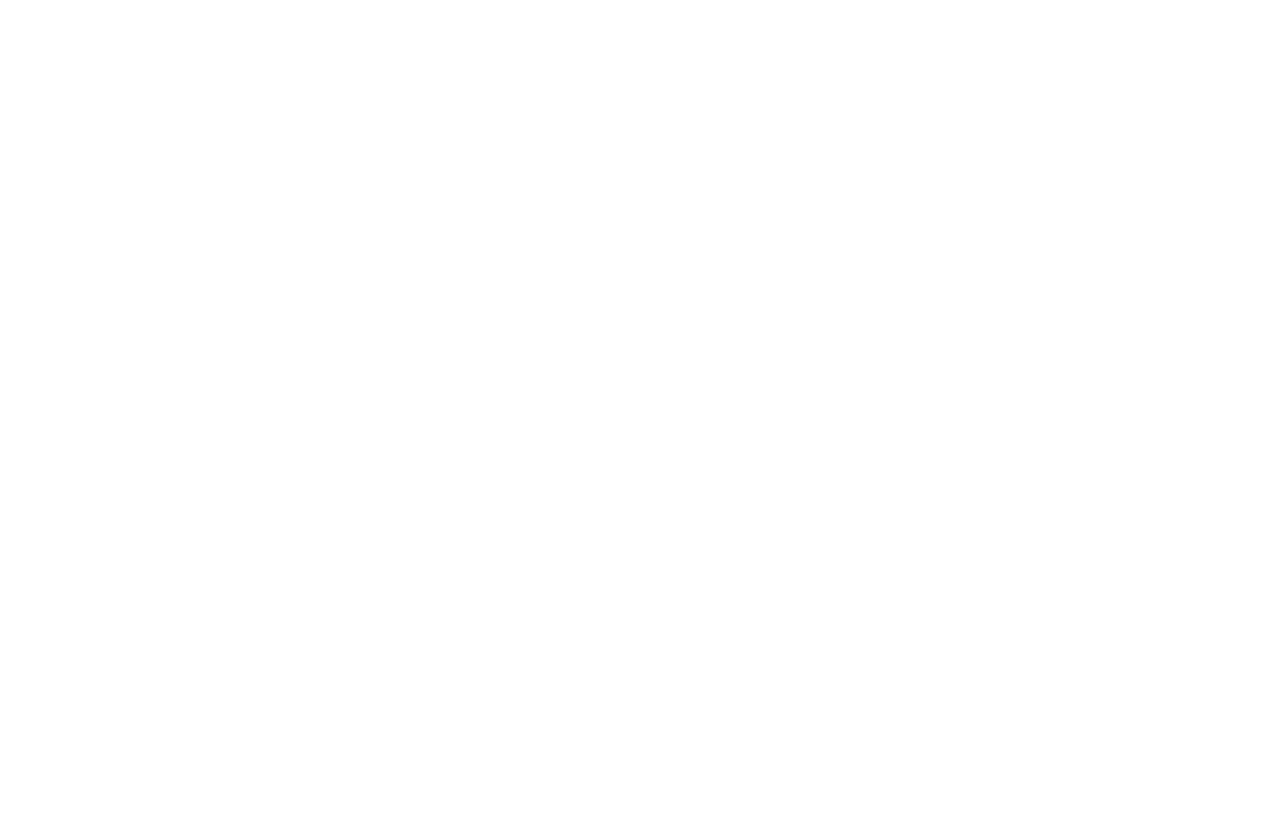
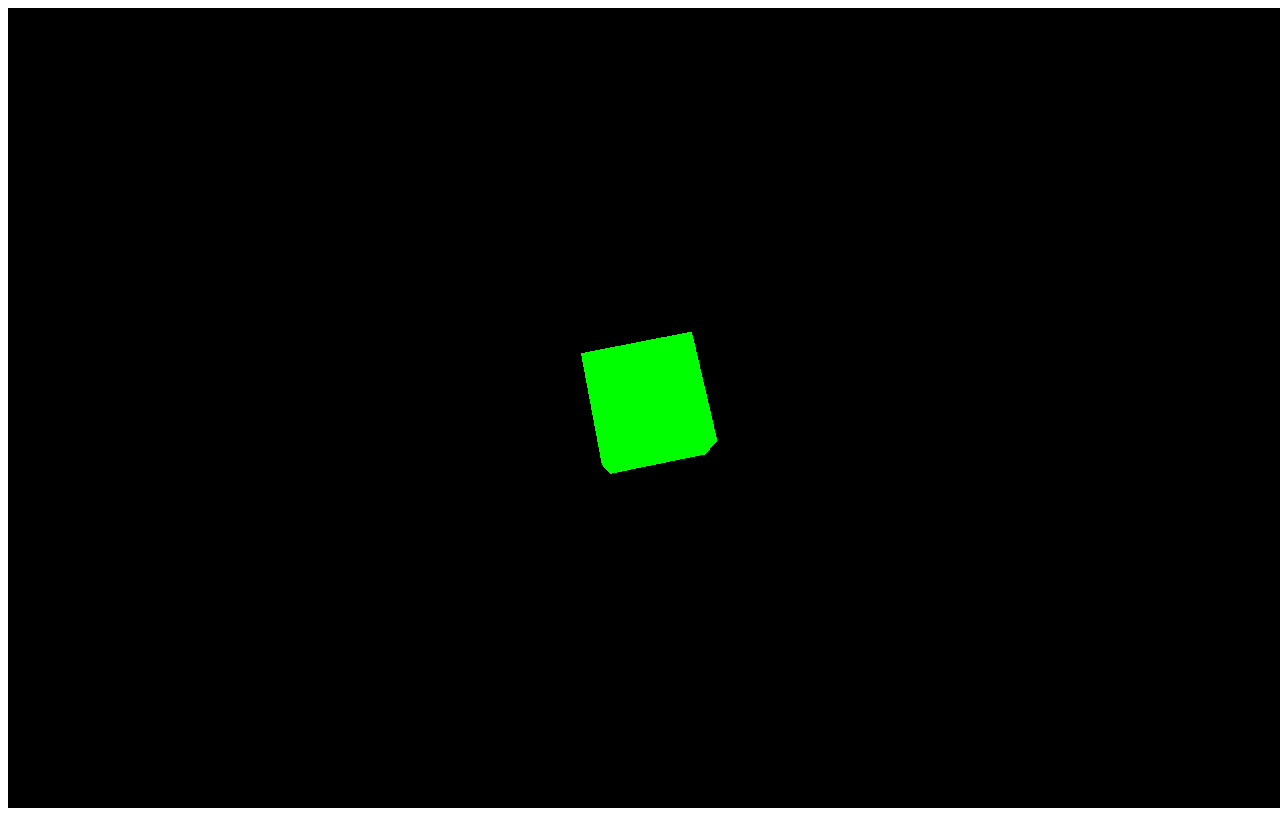
Before and after one commit to rosehf/threeVR, a website with bundled scripts: page index.html in a window 1280 px wide. Built offline with nearby package versions, Linux system fonts and the light colour scheme.

Commit message:
page graphics test
test cube rotation

```diff
--- a/index.html
+++ b/index.html
@@ -3,9 +3,9 @@
 <head>
     <meta charset="UTF-8">
     <meta name="viewport" content="width=device-width, initial-scale=1.0">
-    <title>Document</title>
+    <title>test</title>
 </head>
 <body>
-
+    <script type="module" src="/main.js"></script>
 </body>
 </html>
--- a/main.js
+++ b/main.js
@@ -0,0 +1,26 @@
+import * as THREE from 'three';
+
+const scene = new THREE.Scene();
+const camera = new THREE.PerspectiveCamera( 75, window.innerWidth / window.innerHeight, 0.1, 1000 );
+
+const renderer = new THREE.WebGLRenderer();
+renderer.setSize( window.innerWidth, window.innerHeight );
+document.body.appendChild( renderer.domElement );
+
+const geometry = new THREE.BoxGeometry( 1, 1, 1 );
+const material = new THREE.MeshBasicMaterial( { color: 0x00ff00 } );
+const cube = new THREE.Mesh( geometry, material );
+scene.add( cube );
+
+camera.position.z = 5;
+
+function animate() {
+	requestAnimationFrame( animate );
+
+	cube.rotation.x += 0.01;
+	cube.rotation.y += 0.01;
+
+	renderer.render( scene, camera );
+}
+
+animate();
```
